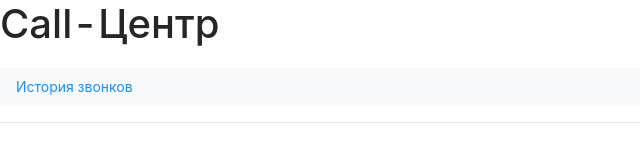
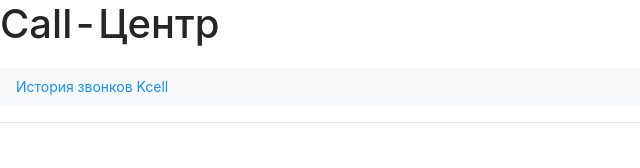
Before and after one commit to Adamant001100/kcell_api, a React (Create React App) app: page / in a window 1280 px wide. Shown: the top 168 px of the page, without its empty margins (0-640 px from the left). Built offline with nearby package versions, Linux system fonts and the light colour scheme.

Commit message:
update main router

```diff
--- a/src/App.js
+++ b/src/App.js
@@ -14,7 +14,7 @@ class App extends Component {
             <ul className="navbar-nav mr-auto">
               <br />
               <li>
-                <Link to={"/history"}> История звонков </Link>
+                <Link to={"/history"}> История звонков Kcell </Link>
               </li>
             </ul>
           </nav>
```
